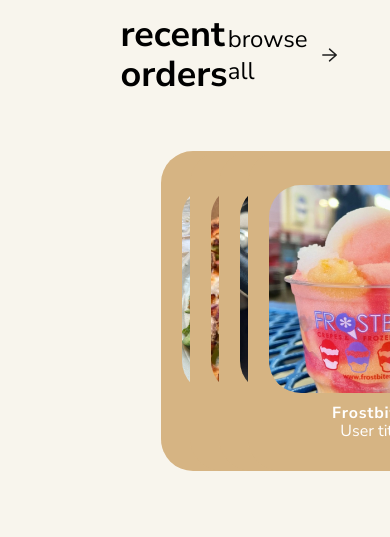
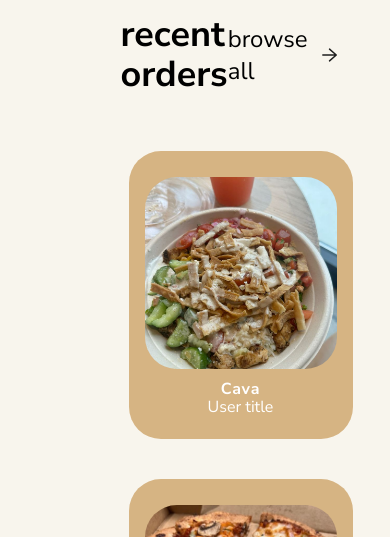
Before and after one commit to angietea101/khrave-1.0, a Next.js app: page / in a window 390 px wide. Shown: the part 1080-1617 px from the top of the page. Built offline with nearby package versions, Linux system fonts and the light colour scheme; no server answers; a web font is replaced by a local one.

Commit message:
FEAT: Make recent orders component responsive

```diff
--- a/src/app/globals.css
+++ b/src/app/globals.css
@@ -250,11 +250,29 @@ body {
 
 /* Recent orders section */
 .recent-picture-gallery {
-  @apply pl-16 pr-16 grid grid-cols-4 gap-4;
+  @apply pl-8 pr-8 grid grid-cols-4 gap-4 max-w-screen-xl mx-auto;
+}
+
+@media (max-width: 1400px) {
+  .recent-picture-gallery {
+    @apply grid-cols-3 gap-3 pl-8 pr-8;
+  }
+}
+
+@media (max-width: 1110px) {
+  .recent-picture-gallery {
+    @apply grid-cols-2 gap-2 pl-8 pr-8;
+  }
+}
+
+@media (max-width: 820px) {
+  .recent-picture-gallery {
+    @apply grid-cols-1 gap-2 pl-8 pr-8;
+  }
 }
 
 .food-rectangle {
-  @apply flex flex-col items-center justify-center bg-[#d6b483] rounded-[2rem] overflow-hidden h-[20rem] w-[15.625rem] relative m-4;
+  @apply flex flex-col items-center justify-center bg-[#d6b483] rounded-[2rem] overflow-hidden h-[18rem] w-[14rem] relative m-4;
 }
 
 .food-rectangle:hover {
@@ -274,7 +292,7 @@ body {
 }
 
 .image-shape {
-  @apply rounded-[2rem] overflow-hidden h-52 w-52 relative;
+  @apply rounded-[2rem] overflow-hidden h-48 w-48 relative;
 }
 
 /* Vendor Pages */
```
